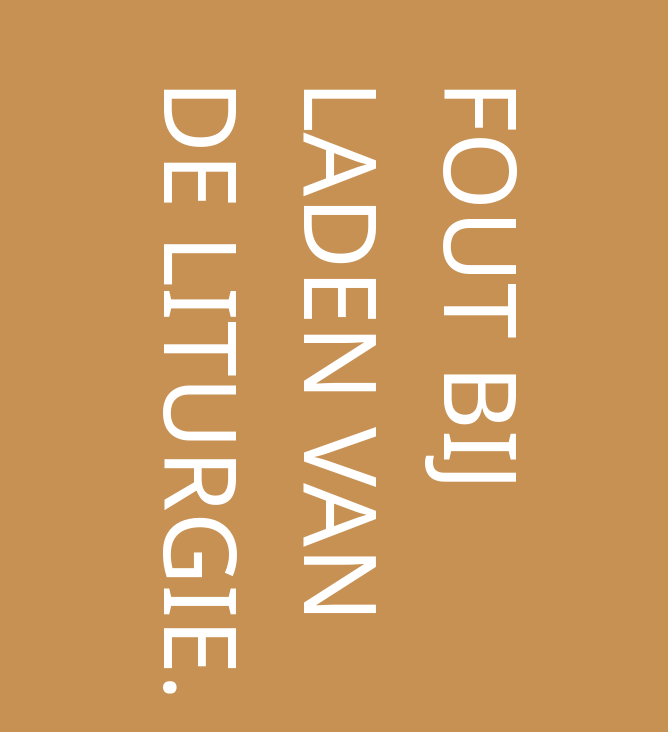
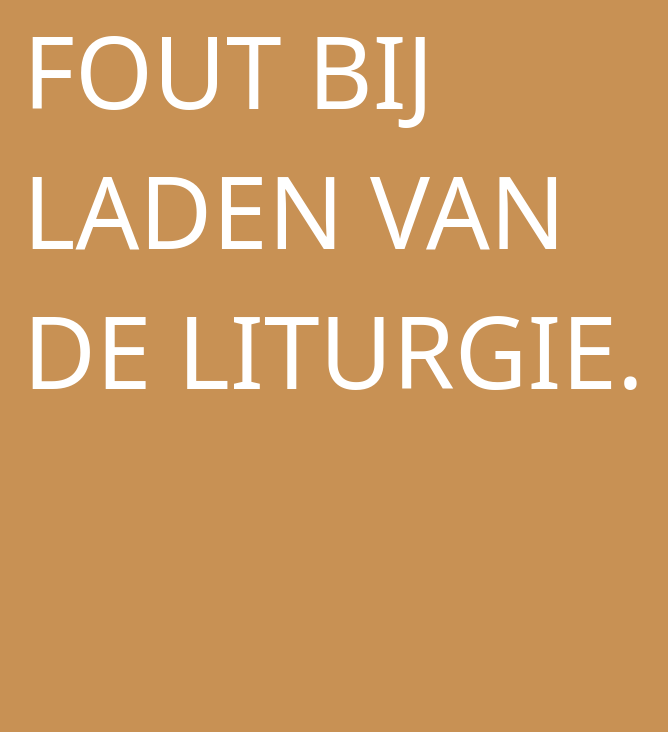
Before and after one commit to coenbooij/liturgie-software, a website: page public/liturgie/index.html in a window 1280 px wide. Shown: the whole page, without its empty margins (297-965 px from the left). Drawn offline with Linux system fonts and the light colour scheme; no server answers.

Commit message:
Geen gekke portrait dingen meer

```diff
--- a/public/styles.css
+++ b/public/styles.css
@@ -21,14 +21,12 @@ body {
   margin: 0;
   display: flex;
   flex-direction: column;
-  justify-content: center;
+  justify-content: flex-start;
   align-items: center;
   text-align: center;
   position: absolute;
   top: 0;
   left: 0;
-  transform: rotate(90deg);
-  /* transform-origin: center center; */
   overflow: visible;
 }
 
```
